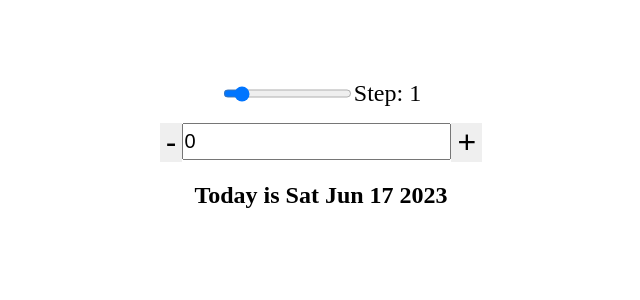
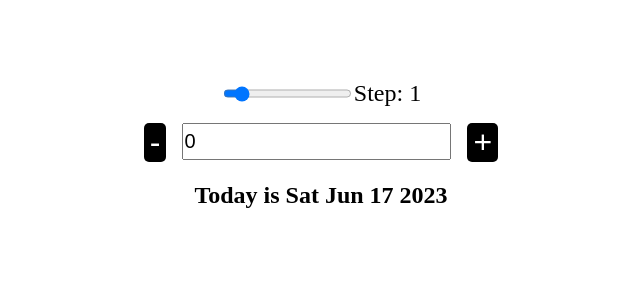
Before and after one commit to gsharma101/nextDate, a React (Create React App) app: page / in a window 1280 px wide. Shown: the top 300 px of the page, without its empty margins (319-959 px from the left). Built offline with nearby package versions, Linux system fonts and the light colour scheme.

Commit message:
updating style

```diff
--- a/src/App.css
+++ b/src/App.css
@@ -17,15 +17,21 @@
 .btn{
     border: none;
     font-size: 2rem;
+    border: none;
+    background-color: black;
+    color: white;
+    border-radius: 5px;
 }
 
 .input{
     font-size: 2rem;
     padding: 5px 0px;
+    margin-left: 1rem;
+    margin-right: 1rem;
 }
 
 .reset{
-    font-size: 1rem;
+    font-size: 16px;
     border: none;
     padding: 5px 10px;
     color: white;
```
